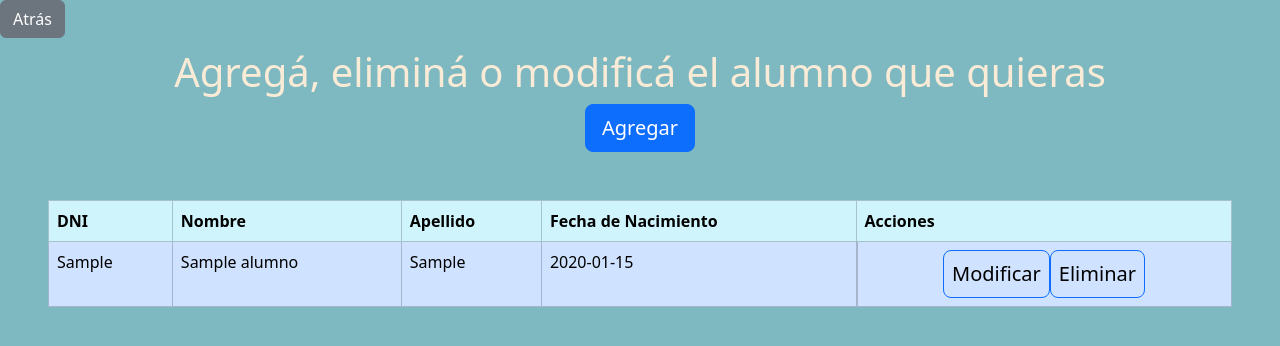
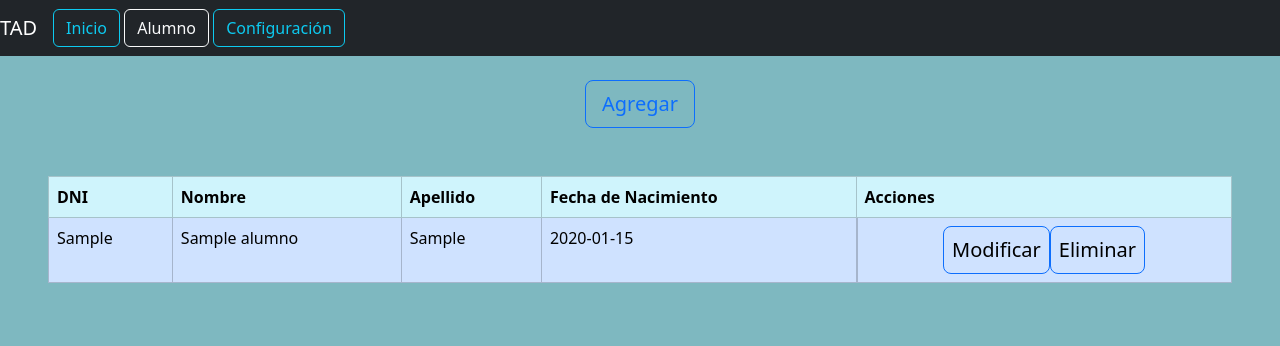
Before and after one commit to Pablo088/p2martinezPablo, a PHP site: page /pagina_alumno.php in a window 1280 px wide. Shown: the top 346 px of the page. Run offline with PHP 8.4, Linux system fonts and the light colour scheme; tables that the repository leaves empty hold one stand-in row (values such as "Sample post").

Commit message:
pagina_alumno.php

```diff
--- a/TAD/Alumno/pagina_alumno.php
+++ b/TAD/Alumno/pagina_alumno.php
@@ -14,10 +14,17 @@
     <link rel="stylesheet" href="/bootstrap/bootstrap-5.3.2-dist/css/bootstrap.min.css">
 </head>
 <body style="background-color: rgb(126, 184, 192);">
-    <a href="../pagina_principal.html"><button class="btn btn-secondary">Atrás</button></a>
-    <h1 style="display: flex; justify-content: center;color: antiquewhite; margin-top: 10px;" >Agregá, eliminá o modificá el alumno que quieras</h1>
+
+     <nav class="navbar navbar-dark bg-dark">
+        <a class="navbar-brand">TAD</a>
+        <div class="me-auto">
+            <a href="/pagina_principal.html"><button class="btn btn-outline-info">Inicio</button></a>
+            <a href="/Alumno/pagina_alumno.php"> <button class="btn btn-outline-light">Alumno</button></a>
+            <a href="/Parametros/pagina_parametros.php"><button class="btn btn-outline-info">Configuración</button></a>
+        </div>
+    </nav>
     <div class="d-flex justify-content-center">
-    <a href="/Alumno/Alta_Alumno/alta_alumno.php"><button class="btn btn-primary btn-lg">Agregar</button></a>
+    <a href="/Alumno/Alta_Alumno/alta_alumno.php"><button class="btn btn-outline-primary btn-lg mt-4">Agregar</button></a>
     </div>
     <div class="m-5" style="display: flex; justify-content: center;align-items: center;">
         <table class="table table-bordered table-hover">
```
